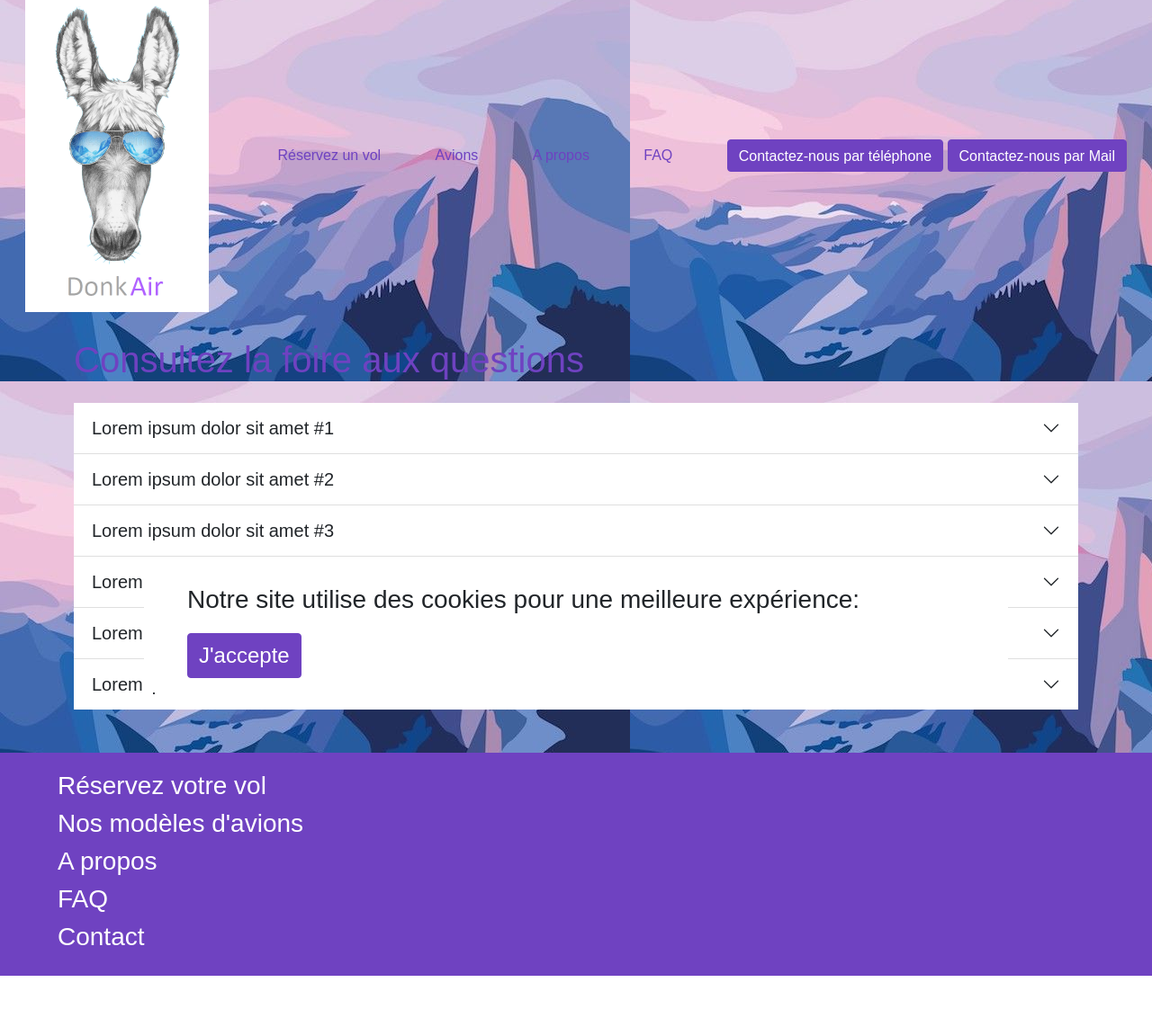
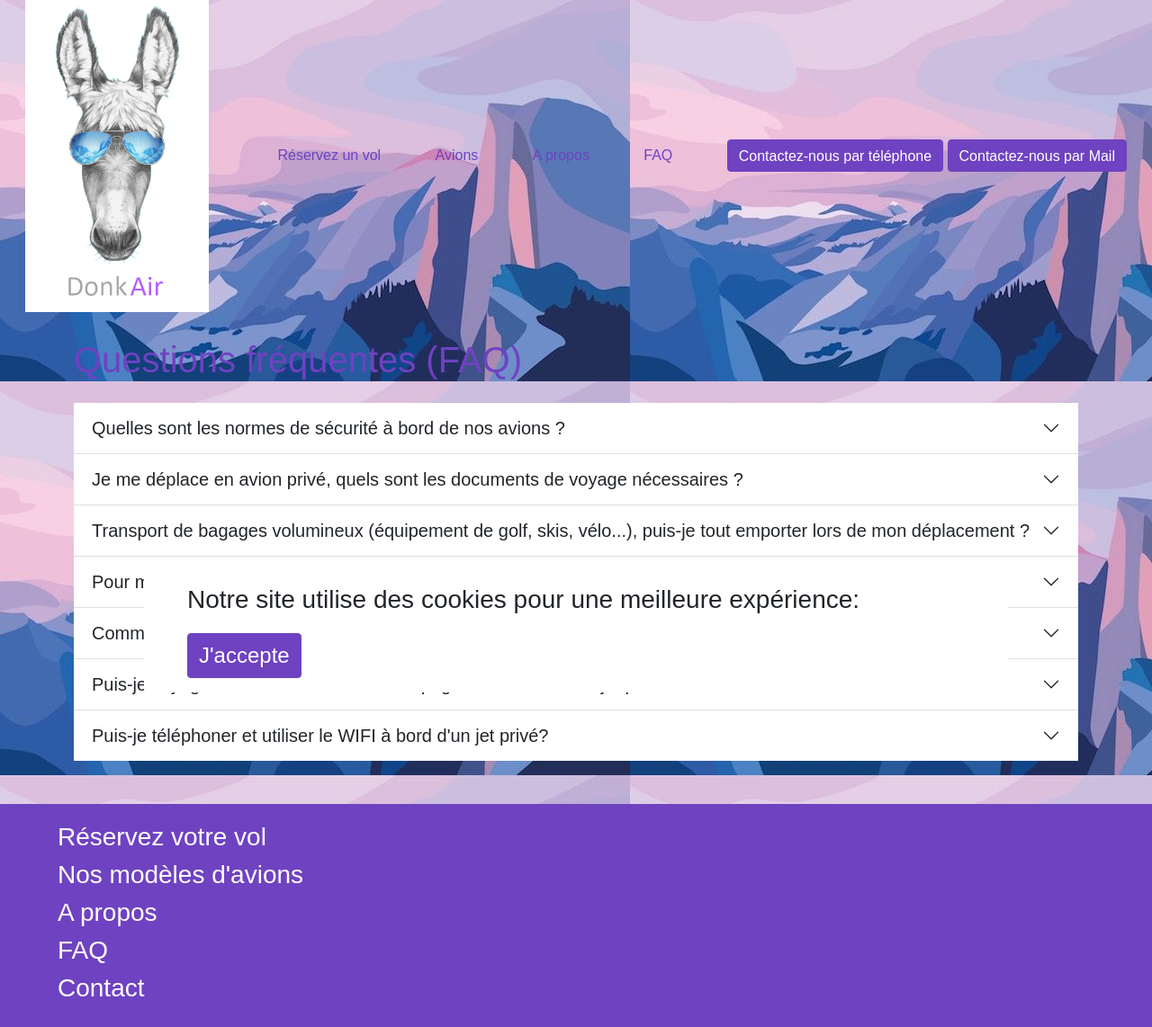
Before and after one commit to MisterKeyboard/Donkair, a PHP site: page /faq.php in a window 1280 px wide. Shown: the part 14-1156 px from the top of the page at 90% size. Before the commit the page ends 1099 px from the top, so only its background shows below. Run offline with PHP 8.4, Linux system fonts and the light colour scheme; some libraries are stand-ins or nearby versions.

Commit message:
durée vol

```diff
--- a/faq.php
+++ b/faq.php
@@ -4,66 +4,76 @@ require "headHeader.php";
 
 <main>
     <section>
-        <h1 class="container text-primary pb-3">Consultez la foire aux questions<h1>
+        <h1 class="container text-primary pb-3">Questions fréquentes (FAQ)<h1>
         <div class="container accordion accordion-flush" id="accordionFlushExample">
             <div class="accordion-item">
                 <h2 class="accordion-header" id="flush-headingOne">
                 <button class="accordion-button collapsed fs-5" type="button" data-bs-toggle="collapse" data-bs-target="#flush-collapseOne" aria-expanded="false" aria-controls="flush-collapseOne">
-                Lorem ipsum dolor sit amet #1
+                Quelles sont les normes de sécurité à bord de nos avions ?
                 </button>
                 </h2>
                 <div id="flush-collapseOne" class="accordion-collapse collapse" aria-labelledby="flush-headingOne" data-bs-parent="#accordionFlushExample">
-                <div class="accordion-body fs-5">Lorem ipsum dolor sit amet, consectetur adipiscing elit. Cras pulvinar commodo mollis. Nulla vitae tortor quis elit pharetra sagittis nec interdum urna. Suspendisse arcu odio, posuere fringilla condimentum a, iaculis nec libero. Integer sit amet arcu id neque ultricies dapibus id convallis libero. Nam porttitor posuere purus. Donec elementum tellus at urna facilisis, at ornare eros tempor. Suspendisse cursus ut nisi in facilisis. Sed tincidunt congue purus, sit amet ullamcorper risus facilisis non. Praesent sed fringilla turpis. Duis facilisis, urna id imperdiet fringilla, massa lorem porta ligula, a ullamcorper est purus at sapien. </div>
+                <div class="accordion-body fs-5">Parce que votre sécurité est notre priorité, les 1 200 opérateurs avec lesquels nous travaillons sont tous titulaires d’un Certificat Transport Aérien (CTA), délivré par l’aviation civile, garantissant le respect des exigences de sécurité. Nous privilégions les meilleurs opérateurs aériens dont nous vérifions aussi la solidité financière, la validité des certificats aériens de navigation, la maintenance des appareils, les contrats d’assurance (minima fixé entre 10 et 500 millions USD selon le type d’avion) et la qualification des équipages. DonkAir permet ainsi à ses clients de décoller depuis plus de 1 000 terrains dans le monde dans le respect total des consignes de sécurité émanant des plus grandes organisations et directions de l’aviation civile (OACI, EASA, FAA). Le tout pour vous garantir un niveau de sécurité identique à celui des grandes compagnies aériennes internationales (Air France, American Airlines, Lufthansa).</div>
                 </div>
             </div>
             <div class="accordion-item">
                 <h2 class="accordion-header" id="flush-headingTwo">
                 <button class="accordion-button collapsed fs-5" type="button" data-bs-toggle="collapse" data-bs-target="#flush-collapseTwo" aria-expanded="false" aria-controls="flush-collapseTwo">
-                Lorem ipsum dolor sit amet #2
+                Je me déplace en avion privé, quels sont les documents de voyage nécessaires ?
                 </button>
                 </h2>
                 <div id="flush-collapseTwo" class="accordion-collapse collapse" aria-labelledby="flush-headingTwo" data-bs-parent="#accordionFlushExample">
-                <div class="accordion-body fs-5">Lorem ipsum dolor sit amet, consectetur adipiscing elit. Cras pulvinar commodo mollis. Nulla vitae tortor quis elit pharetra sagittis nec interdum urna. Suspendisse arcu odio, posuere fringilla condimentum a, iaculis nec libero. Integer sit amet arcu id neque ultricies dapibus id convallis libero. Nam porttitor posuere purus. Donec elementum tellus at urna facilisis, at ornare eros tempor. Suspendisse cursus ut nisi in facilisis. Sed tincidunt congue purus, sit amet ullamcorper risus facilisis non. Praesent sed fringilla turpis. Duis facilisis, urna id imperdiet fringilla, massa lorem porta ligula, a ullamcorper est purus at sapien. </div>
+                <div class="accordion-body fs-5">Une pièce d’identité nationale ou passeports seront impératifs en fonction de la destination de départ et d’arrivée. Nous sommes soumis aux dispositions d'entrée sur le territoire de votre destination. </div>
                 </div>
             </div>
             <div class="accordion-item">
                 <h2 class="accordion-header" id="flush-headingThree">
                 <button class="accordion-button collapsed fs-5" type="button" data-bs-toggle="collapse" data-bs-target="#flush-collapseThree" aria-expanded="false" aria-controls="flush-collapseThree">
-                Lorem ipsum dolor sit amet #3
+                Transport de bagages volumineux (équipement de golf, skis, vélo...), puis-je tout emporter lors de mon déplacement ?
                 </button>
                 </h2>
                 <div id="flush-collapseThree" class="accordion-collapse collapse" aria-labelledby="flush-headingThree" data-bs-parent="#accordionFlushExample">
-                <div class="accordion-body fs-5">Lorem ipsum dolor sit amet, consectetur adipiscing elit. Cras pulvinar commodo mollis. Nulla vitae tortor quis elit pharetra sagittis nec interdum urna. Suspendisse arcu odio, posuere fringilla condimentum a, iaculis nec libero. Integer sit amet arcu id neque ultricies dapibus id convallis libero. Nam porttitor posuere purus. Donec elementum tellus at urna facilisis, at ornare eros tempor. Suspendisse cursus ut nisi in facilisis. Sed tincidunt congue purus, sit amet ullamcorper risus facilisis non. Praesent sed fringilla turpis. Duis facilisis, urna id imperdiet fringilla, massa lorem porta ligula, a ullamcorper est purus at sapien. </div>
+                <div class="accordion-body fs-5">DonkAir vous permet voyager sereinement avec des bagages volumineux. Signalez-nous au moment de votre demande d’affrètement la présence de ce type de bagages. Notre équipe en tiendra compte et vous proposera un appareil adapté. </div>
                 </div>
             </div>
             <div class="accordion-item">
                 <h2 class="accordion-header" id="flush-headingFour">
                 <button class="accordion-button collapsed fs-5" type="button" data-bs-toggle="collapse" data-bs-target="#flush-collapseFour" aria-expanded="false" aria-controls="flush-collapseFour">
-                Lorem ipsum dolor sit amet #4
+                Pour me rendre à l’aéroport/altiport depuis mon domicile, organisez-vous un service de navette ?
                 </button>
                 </h2>
                 <div id="flush-collapseFour" class="accordion-collapse collapse" aria-labelledby="flush-headingFour" data-bs-parent="#accordionFlushExample">
-                <div class="accordion-body fs-5">Lorem ipsum dolor sit amet, consectetur adipiscing elit. Cras pulvinar commodo mollis. Nulla vitae tortor quis elit pharetra sagittis nec interdum urna. Suspendisse arcu odio, posuere fringilla condimentum a, iaculis nec libero. Integer sit amet arcu id neque ultricies dapibus id convallis libero. Nam porttitor posuere purus. Donec elementum tellus at urna facilisis, at ornare eros tempor. Suspendisse cursus ut nisi in facilisis. Sed tincidunt congue purus, sit amet ullamcorper risus facilisis non. Praesent sed fringilla turpis. Duis facilisis, urna id imperdiet fringilla, massa lorem porta ligula, a ullamcorper est purus at sapien. </div>
+                <div class="accordion-body fs-5">DonkAir est votre facilitateur. Tout ce qui peut contribuer à vous rendre service, nous aurons à cœur de le prendre en charge. Nous travaillons avec des partenaires de qualité qui assureront vos transferts au départ comme à votre arrivée. Ces transferts peuvent s’effectuer par taxi, service limousine, vedette ou navette hélicoptère. </div>
                 </div>
             </div>
             <div class="accordion-item">
                 <h2 class="accordion-header" id="flush-headingFive">
                 <button class="accordion-button collapsed fs-5" type="button" data-bs-toggle="collapse" data-bs-target="#flush-collapseFive" aria-expanded="false" aria-controls="flush-collapseFive">
-                Lorem ipsum dolor sit amet #5
+                Comment se passe l'embarquement et l'attente avant le décollage à l'aéroport/l'altiport ?
                 </button>
                 </h2>
                 <div id="flush-collapseFive" class="accordion-collapse collapse" aria-labelledby="flush-headingFive" data-bs-parent="#accordionFlushExample">
-                <div class="accordion-body fs-5">Lorem ipsum dolor sit amet, consectetur adipiscing elit. Cras pulvinar commodo mollis. Nulla vitae tortor quis elit pharetra sagittis nec interdum urna. Suspendisse arcu odio, posuere fringilla condimentum a, iaculis nec libero. Integer sit amet arcu id neque ultricies dapibus id convallis libero. Nam porttitor posuere purus. Donec elementum tellus at urna facilisis, at ornare eros tempor. Suspendisse cursus ut nisi in facilisis. Sed tincidunt congue purus, sit amet ullamcorper risus facilisis non. Praesent sed fringilla turpis. Duis facilisis, urna id imperdiet fringilla, massa lorem porta ligula, a ullamcorper est purus at sapien. </div>
+                <div class="accordion-body fs-5">Dans la plupart des aéroports/altiports, les clients DonkAir ont accès à des salons VIP spéciaux dans lesquels ils peuvent se rafraîchir avant leur vol. Nous vous ferons parvenir des informations détaillées avant votre départ. </div>
                 </div>
             </div>
             <div class="accordion-item">
                 <h2 class="accordion-header" id="flush-headingSix">
                 <button class="accordion-button collapsed fs-5" type="button" data-bs-toggle="collapse" data-bs-target="#flush-collapseSix" aria-expanded="false" aria-controls="flush-collapseSix">
-                Lorem ipsum dolor sit amet #6
+                Puis-je voyager avec mon animal de compagnie à bord de mon jet privé ?
                 </button>
                 </h2>
                 <div id="flush-collapseSix" class="accordion-collapse collapse" aria-labelledby="flush-headingSix" data-bs-parent="#accordionFlushExample">
-                <div class="accordion-body fs-5">Lorem ipsum dolor sit amet, consectetur adipiscing elit. Cras pulvinar commodo mollis. Nulla vitae tortor quis elit pharetra sagittis nec interdum urna. Suspendisse arcu odio, posuere fringilla condimentum a, iaculis nec libero. Integer sit amet arcu id neque ultricies dapibus id convallis libero. Nam porttitor posuere purus. Donec elementum tellus at urna facilisis, at ornare eros tempor. Suspendisse cursus ut nisi in facilisis. Sed tincidunt congue purus, sit amet ullamcorper risus facilisis non. Praesent sed fringilla turpis. Duis facilisis, urna id imperdiet fringilla, massa lorem porta ligula, a ullamcorper est purus at sapien. </div>
+                <div class="accordion-body fs-5">DonkAir est « pets friendly ». Vous pourrez tout à fait monter à bord accompagné de votre animal. Au moment de votre réservation, informez votre expert dédié pour qu’il se charge d’en informer l’équipage et la compagnie. Pour les animaux de plus de 9kg, votre expert vous proposera différents jet privés. Pour les douanes, en Angleterre, il y a des formalités à remplir auprès des douanes et le carnet de vaccination devra être à jour. </div>
+                </div>
+            </div>
+            <div class="accordion-item">
+                <h2 class="accordion-header" id="flush-headingSeven">
+                <button class="accordion-button collapsed fs-5" type="button" data-bs-toggle="collapse" data-bs-target="#flush-collapseSeven" aria-expanded="false" aria-controls="flush-collapseSeven">
+                Puis-je téléphoner et utiliser le WIFI à bord d'un jet privé?
+                </button>
+                </h2>
+                <div id="flush-collapseSeven" class="accordion-collapse collapse" aria-labelledby="flush-headingSeven" data-bs-parent="#accordionFlushExample">
+                <div class="accordion-body fs-5">Lors de votre demande d’affrètement, mentionnez, à votre interlocuteur dédié, votre besoin de communication wifi. Il se chargera de sélectionner pour vous des appareils disposant d’une connexion satellite .Oui, vous pouvez téléphoner à bord de votre avion. Dans le cas contraire, l’équipage vous en informera. De nombreux avions sont équipés d'un téléphone satellite. </div>
                 </div>
             </div>
         </div>
--- a/searchflight.php
+++ b/searchflight.php
@@ -12,6 +12,8 @@ if (!empty($_POST)) {
             f.arrivalCity,
             f.date,
             f.departureTime,
+            f.arrivalTime,
+            TIMEDIFF(f.arrivalTime,f.departureTime),
             f.flightNbr,
             plane.model,
             plane.image,
@@ -94,8 +96,9 @@ if (!empty($_POST)) {
             </div>
             <div class="col-sm-12 col-md-6 col-lg-6 pt-4">
                 <p class="vol"><span class="text-primary">Votre avion: </span><?php echo $flight['model'] ?></p>
-                <p class="vol"><span class="text-primary pl-3">Date et heure du départ:</span><?php echo $date1->format('d-m-Y à H:i') ?></p>
                 <p class="vol"><span class="text-primary pl-3">Numéro de vol: </span><?php echo $flightNbr ?></p>
+                <p class="vol"><span class="text-primary pl-3">Date et heure du départ: </span><?php echo $date1->format('d-m-Y à H:i') ?></p>
+                <p class="vol"><span class="text-primary pl-3">Durée du vol: </span><?php echo $flight['TIMEDIFF(f.arrivalTime,f.departureTime)'] ?></p>
                 <div>
                     <a class="btn btn-primary vol" href="customer.php?flightId=<?php echo $flightId; ?>"  target=_blank> Go </a>
                 </div>
```
